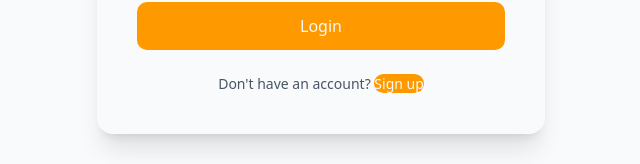
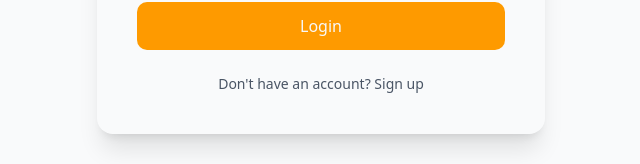
Before and after one commit to hajracoder/newdashboard, a Next.js app: page /login in a window 1280 px wide. Shown: the part 452-616 px from the top of the page, without its empty margins (319-959 px from the left). Built offline with nearby package versions, Linux system fonts and the light colour scheme.

Commit message:
your message here login and sign in

```diff
--- a/src/app/login/page.tsx
+++ b/src/app/login/page.tsx
@@ -59,8 +59,8 @@ export default function Login() {
 
        <p className="mt-6 text-sm text-center text-gray-600 dark:text-gray-300">
   Don&apos;t have an account?{" "}
-  <Link href="/signup" className=" bg-primary
-    text-primary-foreground
+  <Link href="/signup" className="
+
     font-medium
     rounded-lg
     hover:opacity-90  hover:underline">
--- a/src/app/signup/page.tsx
+++ b/src/app/signup/page.tsx
@@ -74,8 +74,8 @@ export default function Signup() {
 
         <p className="mt-6 text-sm text-center text-gray-600 dark:text-gray-300">
           Already have an account?{" "}
-          <Link href="/login" className=" bg-primary
-    text-primary-foreground
+          <Link href="/login" className="
+
     font-medium
     rounded-lg
     hover:opacity-90 hover:underline">
```
